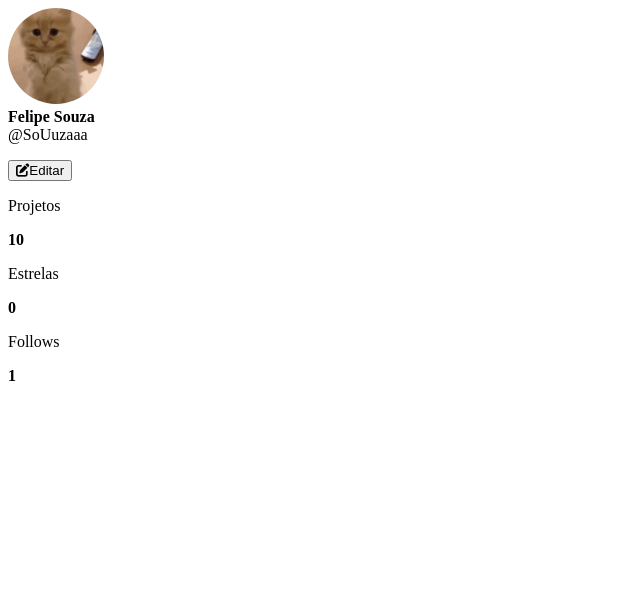
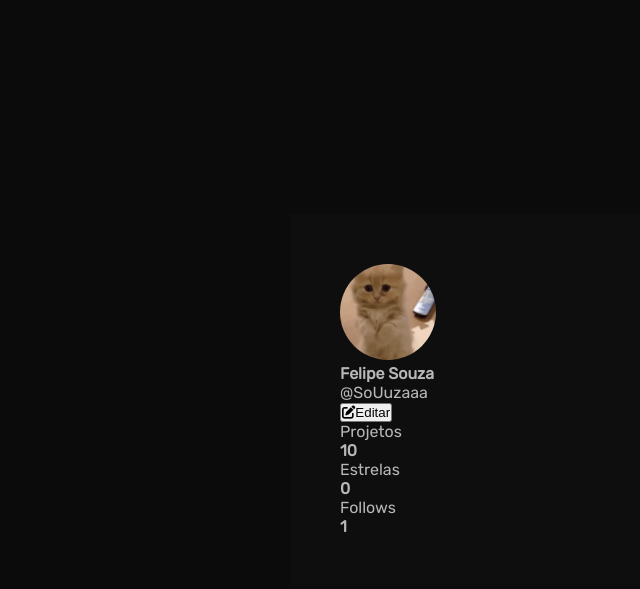
Before and after one commit to SoUuzaaa/profile-component-master, a plain HTML site: page index.html in a window 1280 px wide. Shown: the whole page, without its empty margins (0-640 px from the left). Drawn offline with Linux system fonts and the light colour scheme.

Commit message:
Finish Html

```diff
--- a/index.html
+++ b/index.html
@@ -4,6 +4,10 @@
     <meta charset="UTF-8">
     <meta name="viewport" content="width=device-width, initial-scale=1.0">
     <title>Profile Component Master</title>
+    <link rel="stylesheet" href="css/style.css">
+    <link rel="stylesheet" href="css/responsive.css">
+    <link href='https://fonts.googleapis.com/css?family=Rubik' rel='stylesheet'>
+
 </head>
 <body>
     <section>
```
